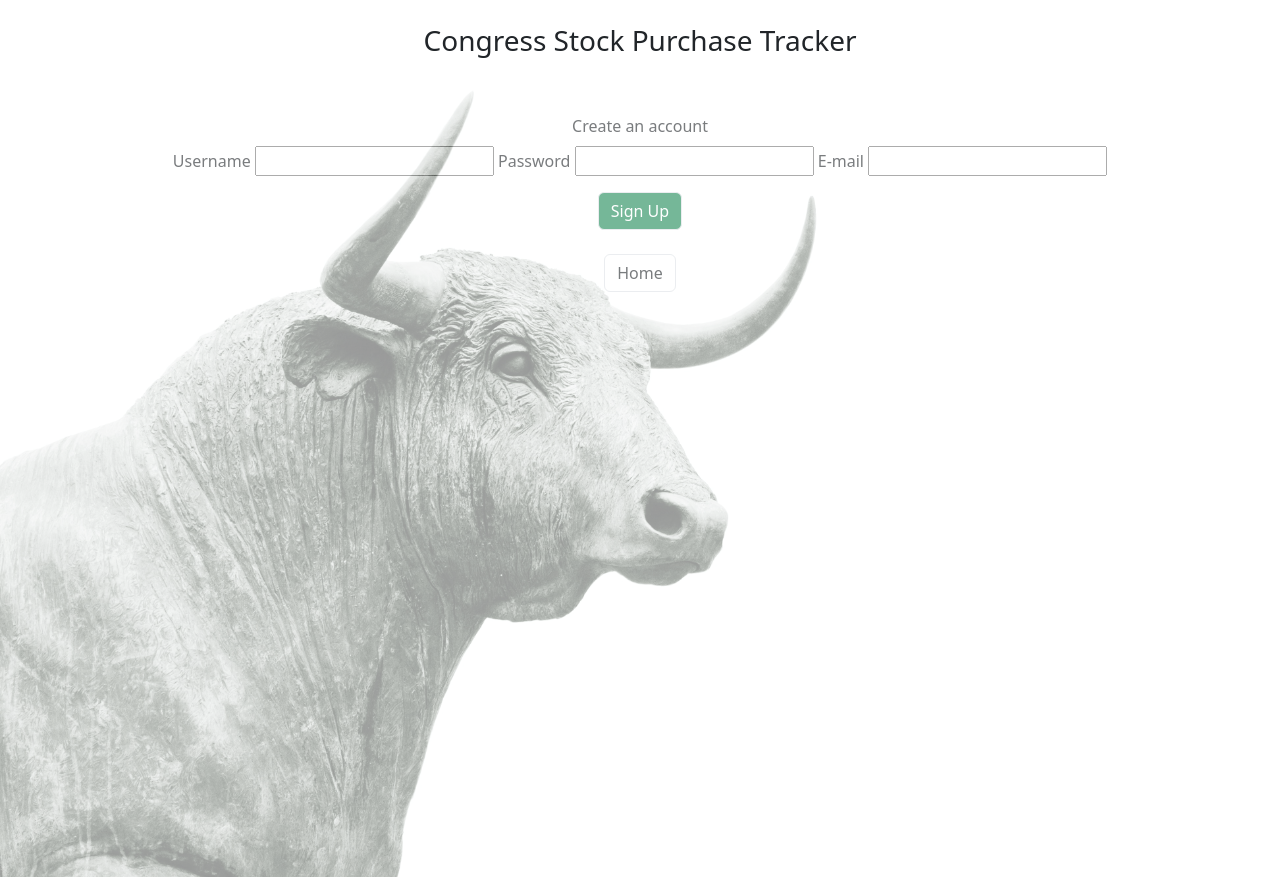
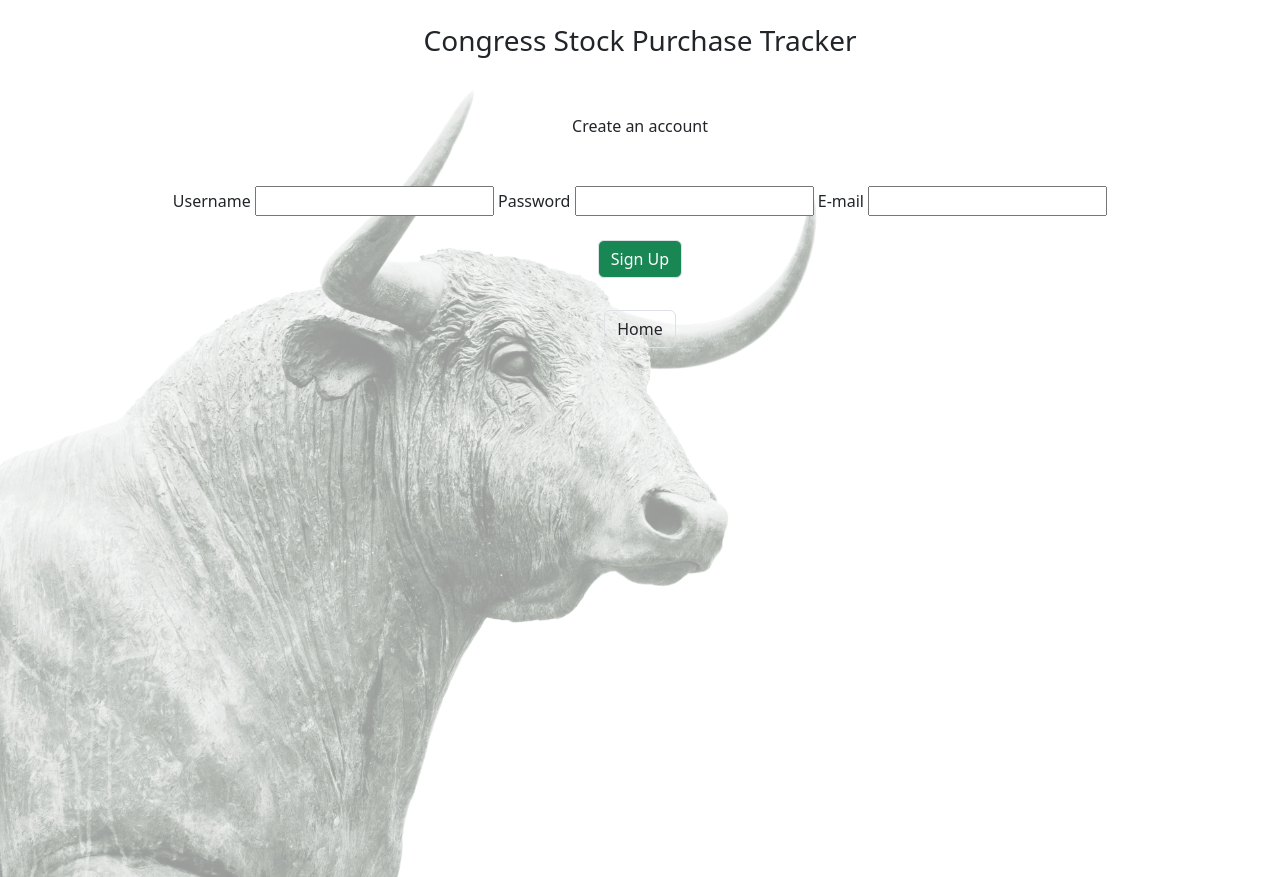
Before and after one commit to tiller92/capstone-ryan, a Flask app: page /signup in a window 1280 px wide. Run offline with Flask 2, Linux system fonts and the light colour scheme; some libraries are stand-ins or nearby versions.

Commit message:
bg fixed opacity

```diff
--- a/templates/signup.html
+++ b/templates/signup.html
@@ -8,10 +8,10 @@
     </ul>
   {% endif %}
 {% endwith %}
-<div class='d-flex justify-content-center mt-5'>
+<div class='d-flex justify-content-center m-5 position-relative'>
 <span>Create an account</span>
 </div>
-<div class='d-flex justify-content-center m-2'>
+<div class='d-flex justify-content-center m-1 position-relative'>
     <form action="/signup" method="POST">
         {{ form.csrf_token }}
         {% for field in form if field.widget.input_type != 'hidden' %}
@@ -20,12 +20,12 @@
             <td>{{ field }}</td>
         </tr>
         {% endfor %}
-        <div class='d-flex justify-content-center m-3'>
+        <div class='d-flex justify-content-center m-4 position-relative'>
             <button class="btn btn-success border">Sign Up</button>
         </div>
     </form>
 </div>
-<div class='d-flex justify-content-center m-2'>
+<div class='d-flex justify-content-center m-2 position-relative'>
     <form action='/' method='GET'>
       <button class='btn border'>Home</button>
     </form>
--- a/templates/users/userHome.html
+++ b/templates/users/userHome.html
@@ -6,7 +6,7 @@
 </div>
 {%endif%}
 {% if not watched_list %}
-<div class='d-flex justify-content-center'>
+<div class='d-flex justify-content-center position-relative'>
   <h3>You aren't following any one yet</h3>
 </div>
 {%endif%}
```
